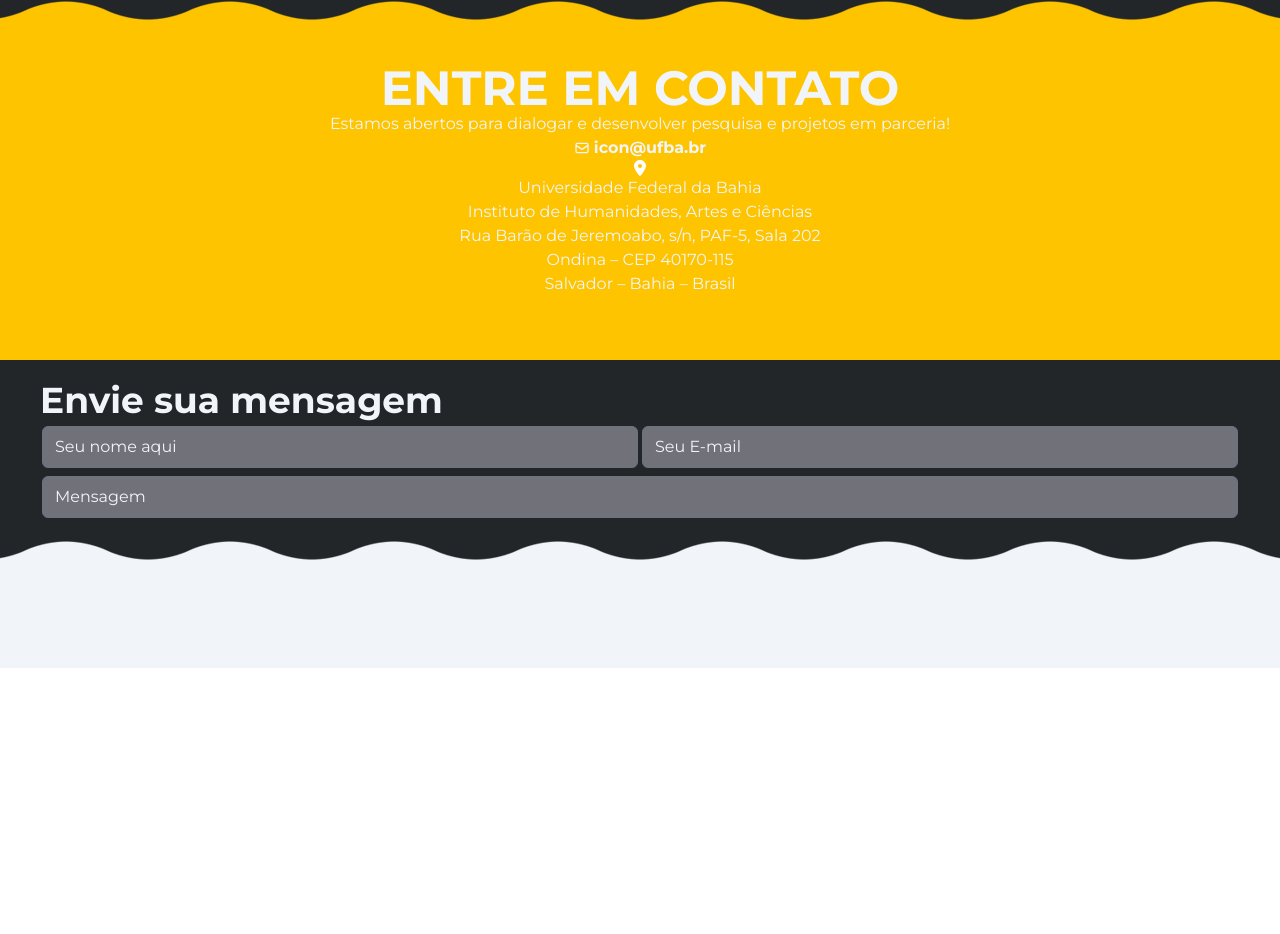
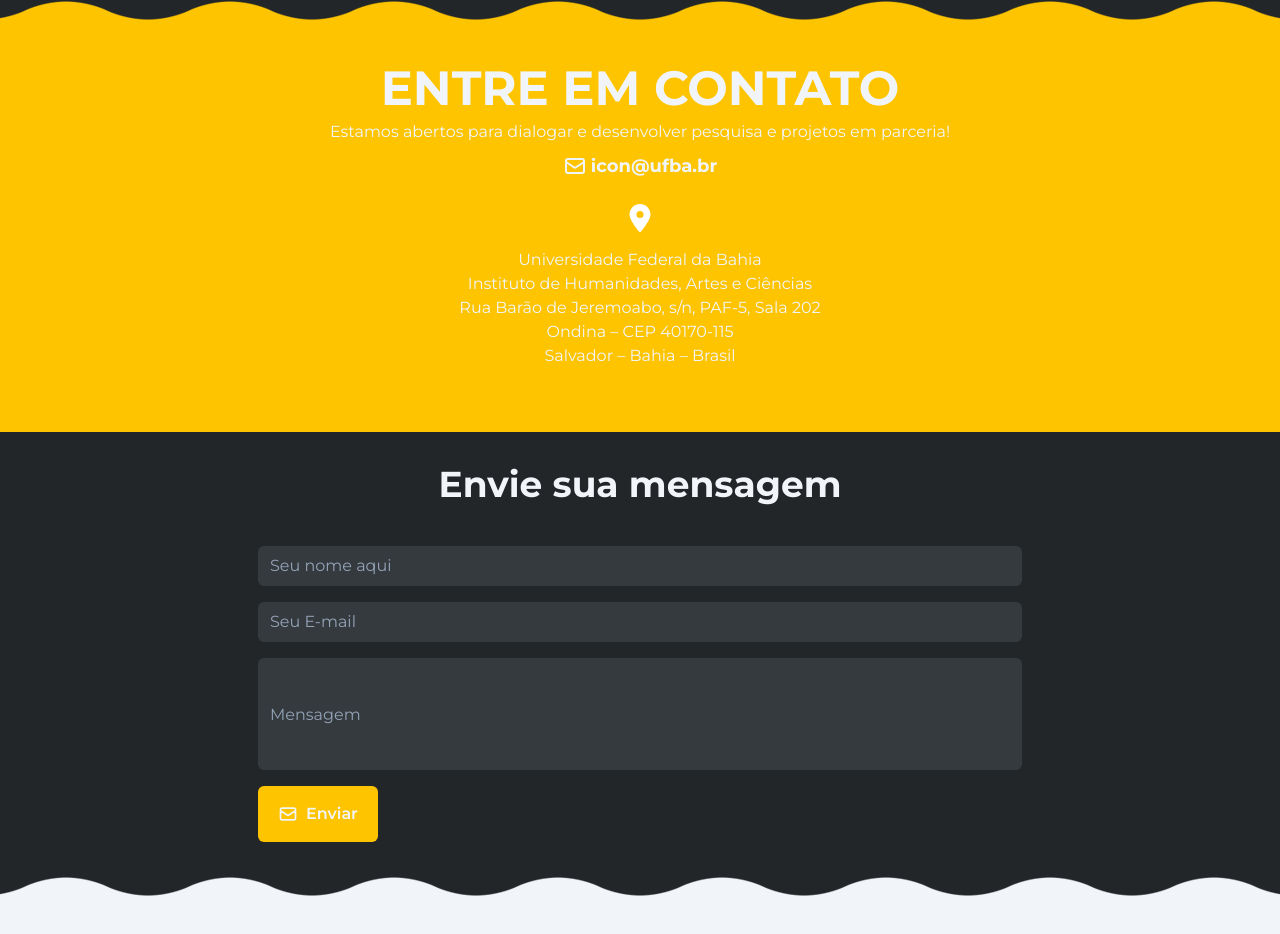
Before and after one commit to brenluz/I.con, a React (Vite) app: page / in a window 1280 px wide. Shown: the top 934 px of the page. Before the commit the page ends 800 px from the top, so only its background shows below. Built offline with nearby package versions, Linux system fonts and the light colour scheme.

Commit message:
update: form

```diff
--- a/package.json
+++ b/package.json
@@ -14,6 +14,7 @@
 	"dependencies": {
 		"react": "^18.2.0",
 		"react-dom": "^18.2.0",
+		"react-hook-form": "^7.52.0",
 		"react-icons": "^5.2.1"
 	},
 	"devDependencies": {
--- a/src/App.jsx
+++ b/src/App.jsx
@@ -1,7 +1,5 @@
-import { useState } from "react";
-import viteLogo from "/vite.svg";
 import "./App.css";
-import Contato from "./pages/contato-page/contato.jsx";
+import Contato from "./pages/contato/index.jsx";
 
 const App = () => {
 	// Para rodar o app Va ao terminal e digite npm run dev
--- a/src/index.css
+++ b/src/index.css
@@ -16,5 +16,5 @@
 }
 
 body {
-  width: 100vw;
+  max-width: 100vw;
 }
--- a/src/pages/contato-page/contato.module.css
+++ /dev/null
@@ -1,75 +0,0 @@
-.background {
-   background-color:#fec400;
-   height: 100vh
-
-
-}
-
-.texto1 {
-   font-size: 75px; /* transformar em rem dps */
-   text-align: center;
-   line-height: 90px;
-
-   color: white;
-
-}
-
-.texto2 {
-   font-size: 25px;
-   text-align: center;
-   line-height: 90px;
-
-   color: white
-}
-
-.email {
-   font-weight: bold;
-   font-size: 40px;
-   text-align: center;
-   line-height: 90px;
-
-   color: white
-}
-
-.info {
-   font-weight: bold;
-   font-size: 25px;
-   text-align: center;
-
-   color: white
-
-}
-
-.backgroundc2 {
-   background-color: #222629;
-   height: 100vh;
-   display: flex;
-   padding: 0.625rem;
-
-}
-
-.mensagem{
-   font-weight: bold;
-   font-size: 40px;
-   right: 30%;
-   transform: translateX(30%);
-   margin: 0;
-   padding: 0.625rem; /* 10px */
-   margin-top: 3rem;
-
-   color: white;
-
-}
-
-.formulario {
-   display: flex;
-   flex-direction: column;
-   width: 100%;
-   margin-top: 3rem;
-   padding: 0.625rem; /* 10px */
-
-}
-
-.textoform {
-   color: black
-}
--- a/src/pages/contato-page/enviemsg.jsx
+++ /dev/null
@@ -1,15 +0,0 @@
-import Formulario from "./formulario.jsx";
-
-const Enviemsg = () => {
-	return (
-		<div className="bg-[#222629] flex flex-col h-max py-5 px-10 gap-y-1 gap-x-2">
-			<p className="text-slate-100 text-4xl font-bold">Envie sua mensagem</p>
-			<div className="flex flex-col md:flex-row">
-				<Formulario mensagem="Seu nome aqui" type="text" />
-				<Formulario mensagem="Seu E-mail" type="email" />
-			</div>
-			<Formulario mensagem="Mensagem" type="text" className="bg-red-500" />
-		</div>
-	);
-};
-export default Enviemsg;
--- a/src/pages/contato-page/formulario.jsx
+++ /dev/null
@@ -1,28 +0,0 @@
-import styles from "./contato.module.css";
-import { useState } from "react";
-
-const Formulario = (props) => {
-	const [inputValue, setInputValue] = useState("");
-
-	const handleChange = (event) => {
-		setInputValue(event.target.value);
-	};
-
-	const handleSubmit = (event) => {
-		event.preventDefault();
-		alert(inputValue);
-	};
-
-	return (
-		<form className="flex flex-col w-full p-0.5" onSubmit={handleSubmit}>
-			<input
-				className={`${props.className} form-input rounded-md bg-zinc-500 placeholder:text-slate-100`}
-				placeholder={props.mensagem}
-				type={props.type}
-				value={inputValue}
-				onChange={handleChange}
-			/>
-		</form>
-	);
-};
-export default Formulario;
--- a/src/pages/contato-page/encontato.jsx
+++ b/src/pages/contato/EmContato.jsx
@@ -5,17 +5,17 @@
 	return (
 		// Waves controladas via png e repetidas
 		<div className="bg-main flex flex-col justify-center items-center bg-[url(/wave.png)] bg-repeat-x bg-top py-16">
-			<h2 className="text-5xl uppercase text-slate-100 font-bold text-center hover:text-red-500">ENTRE EM CONTATO</h2>
-			<p className="text-slate-100 text-center">
+			<h2 className="text-5xl uppercase text-slate-100 font-bold text-center mb-2">ENTRE EM CONTATO</h2>
+			<p className="text-slate-100 text-center mb-2">
 				Estamos abertos para dialogar e desenvolver pesquisa e projetos em
 				parceria!
 			</p>
-			<span className="flex justify-center items-center gap-x-1 text-slate-100 font-bold">
-				<HiOutlineMail/>
-				icon@ufba.br
-			</span>
+			<a className="flex justify-center items-center gap-x-1 text-slate-100 font-bold mb-6" href="mailto:icon.ufba.br">
+				<HiOutlineMail size={24}/>
+				<span className="text-lg">icon@ufba.br</span>
+			</a>
 			<div className="flex flex-col items-center">
-				<FaLocationDot fill="white"/>
+				<FaLocationDot fill="white" size={28} className="mb-4"/>
 				<span className="text-slate-100">Universidade Federal da Bahia</span>
 				<span className="text-slate-100">Instituto de Humanidades, Artes e Ciências</span>
 				<span className="text-slate-100">Rua Barão de Jeremoabo, s/n, PAF-5, Sala 202</span>
--- /dev/null
+++ b/src/pages/contato/EnvieMensagem.jsx
@@ -0,0 +1,13 @@
+import Form from "./Form.jsx";
+
+const EnvieMensagem = () => {
+	return (
+		<div className="bg-[#222629] flex flex-col h-max py-8 px-10 gap-x-2 items-center justify-center">
+			<div className="mb-10">
+				<p className="text-slate-100 text-2xl font-bold md:text-4xl">Envie sua mensagem</p>
+			</div>
+			<Form />
+		</div>
+	);
+};
+export default EnvieMensagem;
--- /dev/null
+++ b/src/pages/contato/Form.jsx
@@ -0,0 +1,47 @@
+import { useState } from "react";
+import { useForm } from "react-hook-form";
+import { HiOutlineMail } from "react-icons/hi";
+
+const Form = () => {
+
+	const { register, handleSubmit } = useForm();
+	const [data, setData] = useState("");
+
+	const onSubmit = (formData) => {
+		setData(JSON.stringify(formData));
+		console.log(data);
+	}
+
+	return (
+		<form className="w-full flex justify-center" onSubmit={handleSubmit(onSubmit)}>
+			<div className="flex flex-col w-full p-0.5 gap-y-4 md:max-w-screen-md" >
+				<div className="flex flex-row md:flex-col justify-center items-center gap-x-4 md:gap-x-0 md:gap-y-4">
+					<input
+						{...register("name")}
+						className="form-input rounded-md bg-[#353a3e] text-slate-100 placeholder:text-slate-400 w-full focus:text-black focus:bg-white border-none focus:outline-none focus:ring-0"
+						placeholder="Seu nome aqui"
+						type="text"
+					/>
+					<input
+						{...register("email")}
+						className="form-input rounded-md bg-[#353a3e] text-slate-100 placeholder:text-slate-400 w-full focus:text-black focus:bg-white border-none focus:outline-none focus:ring-0"
+						placeholder="Seu E-mail"
+						type="email"
+					/>
+				</div>
+				<input
+					{...register("message")}
+					className="form-input h-28 rounded-md bg-[#353a3e] text-slate-100 placeholder:text-slate-400 w-full focus:text-black focus:bg-white border-none focus:outline-none focus:ring-0"
+					placeholder="Mensagem"
+					type="text"
+				/>
+				<button className="bg-main text-slate-100 flex justify-center items-center w-max px-5 py-3 md:py-4 rounded-md hover:bg-slate-100 hover:text-main" type="submit">
+					<HiOutlineMail size={20} className="hover:text-main"/>
+					<span className="font-semibold pl-2">Enviar</span>
+				</button>
+			</div>
+		</form>
+	);
+};
+
+export default Form;
--- a/src/pages/contato-page/contato.jsx
+++ b/src/pages/contato/index.jsx
@@ -1,11 +1,11 @@
-import EntreContato from "./encontato.jsx";
-import Enviemsg from "./enviemsg.jsx";
+import EntreContato from "./EmContato.jsx";
+import EnvieMensagem from "./EnvieMensagem.jsx"
 
 const Contato = () => {
 	return (
 		<div>
 				<EntreContato />
-				<Enviemsg />
+				<EnvieMensagem />
 				<div className="bg-slate-100 flex flex-col justify-center items-center bg-[url(/wave.png)] bg-repeat-x bg-top py-16"/>
 		</div>
 	);
```
Also changed, not shown: 1 other file (tests, documents, lock files or other folders).
